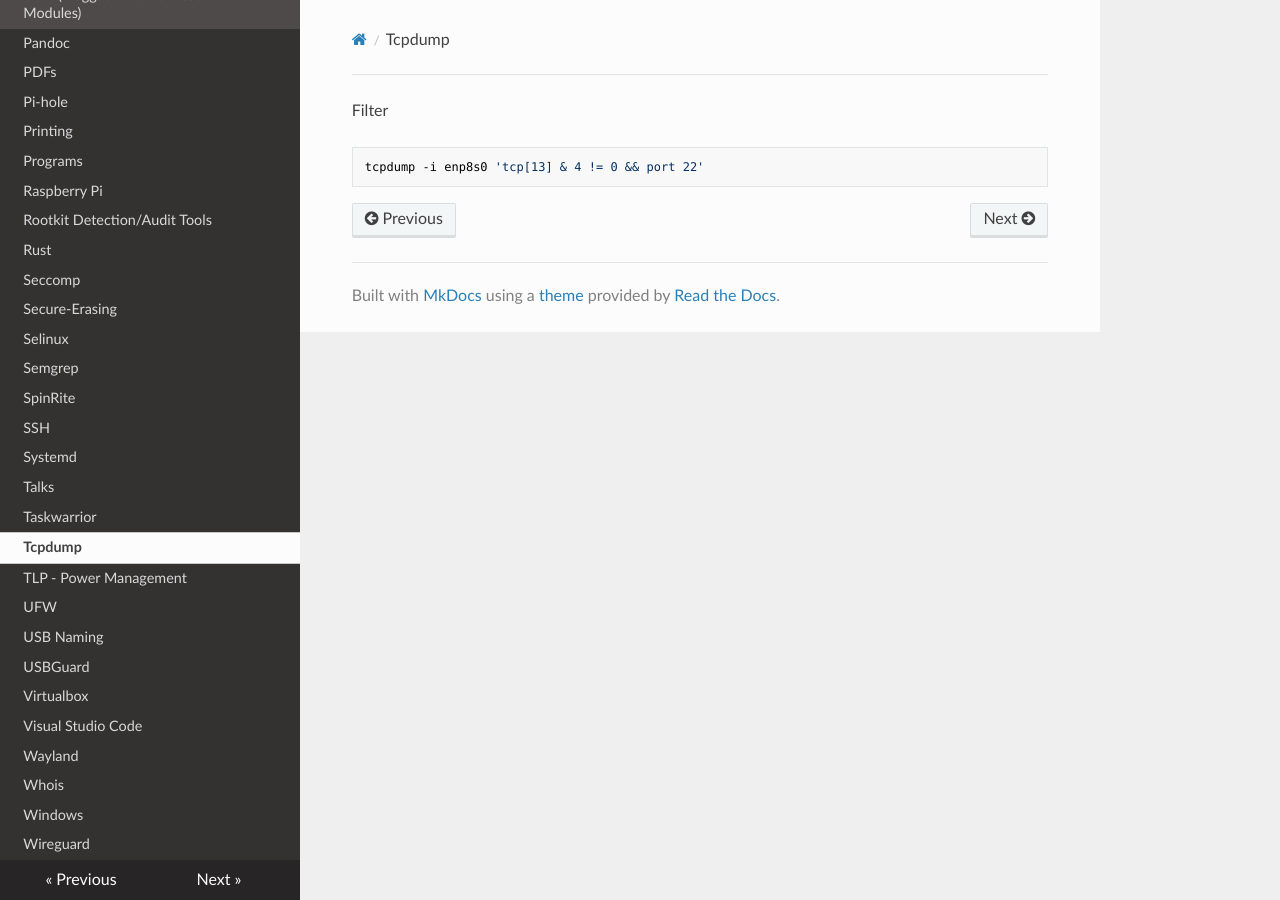
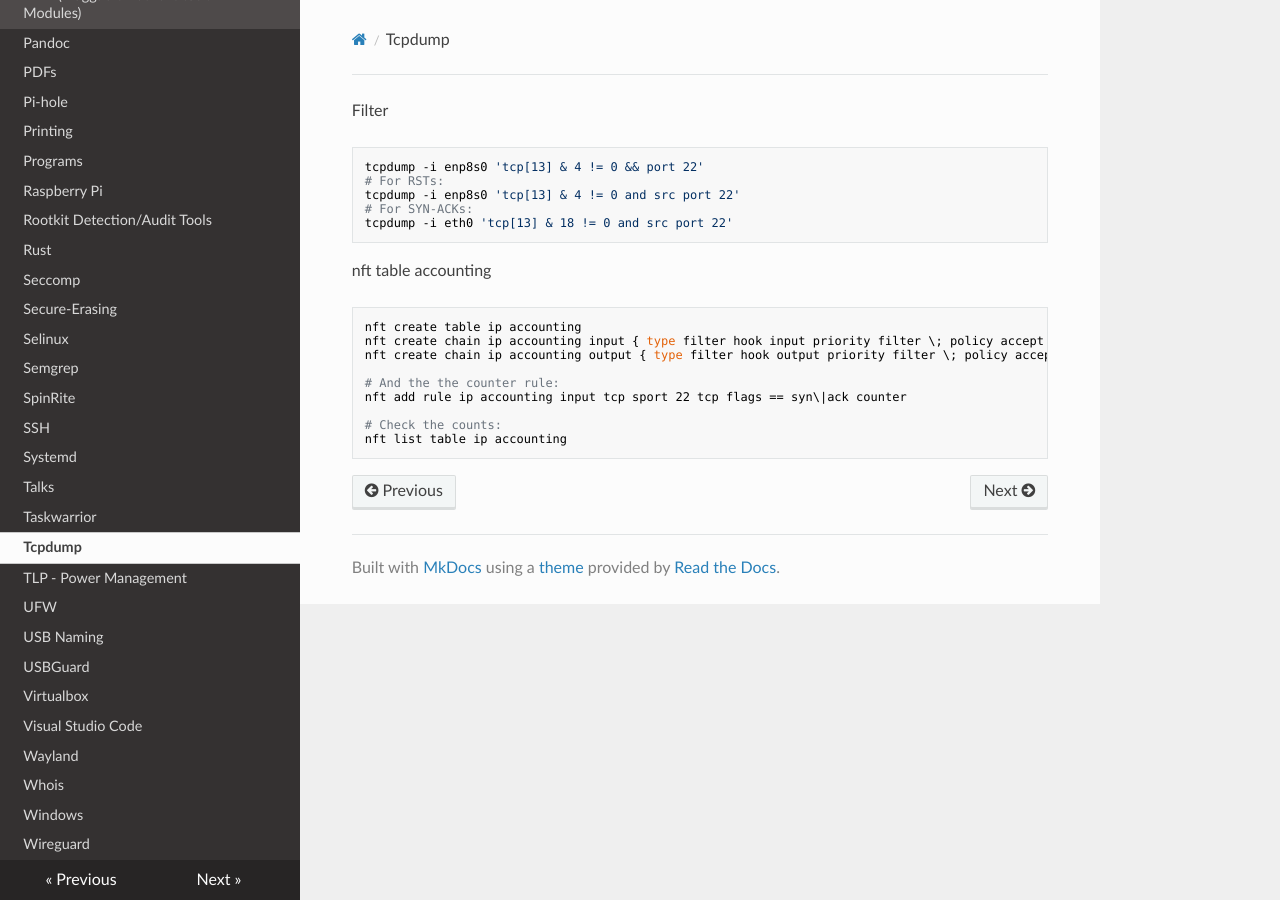
Before and after one commit to Maaxxs/wiki, an MkDocs documentation site: the page built from docs/tcpdump.md, in a window 1280 px wide. Built offline with MkDocs 1.6.1, drawn with Linux system fonts in a browser that asks for light colours; nearby versions of some CDN libraries.

Commit message:
add accounting via nftables

````diff
--- a/docs/tcpdump.md
+++ b/docs/tcpdump.md
@@ -6,4 +6,22 @@ Filter
 
 ```sh
 tcpdump -i enp8s0 'tcp[13] & 4 != 0 && port 22'
+# For RSTs:
+tcpdump -i enp8s0 'tcp[13] & 4 != 0 and src port 22'
+# For SYN-ACKs:
+tcpdump -i eth0 'tcp[13] & 18 != 0 and src port 22'
 ```
+
+nft table accounting
+
+```sh
+nft create table ip accounting
+nft create chain ip accounting input { type filter hook input priority filter \; policy accept \; }
+nft create chain ip accounting output { type filter hook output priority filter \; policy accept \; }
+
+# And the the counter rule:
+nft add rule ip accounting input tcp sport 22 tcp flags == syn\|ack counter
+
+# Check the counts:
+nft list table ip accounting
+```
````
